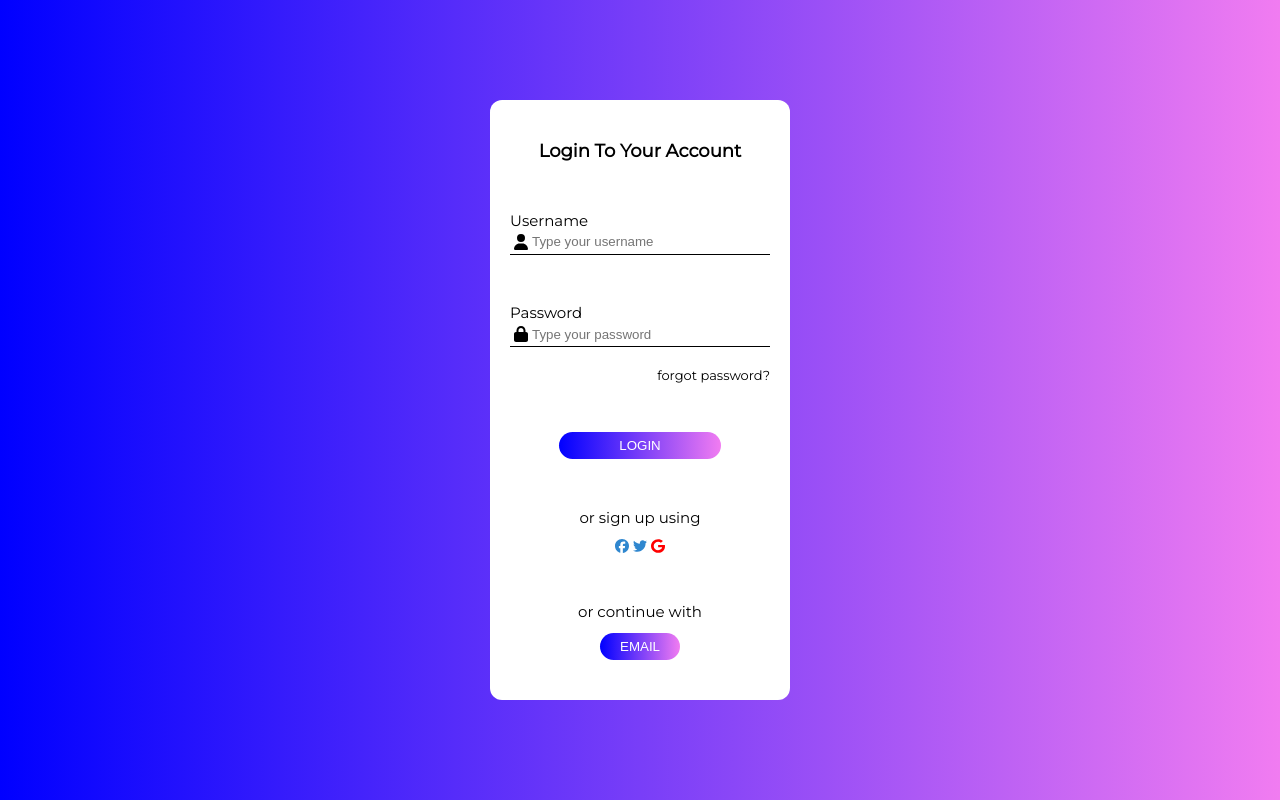
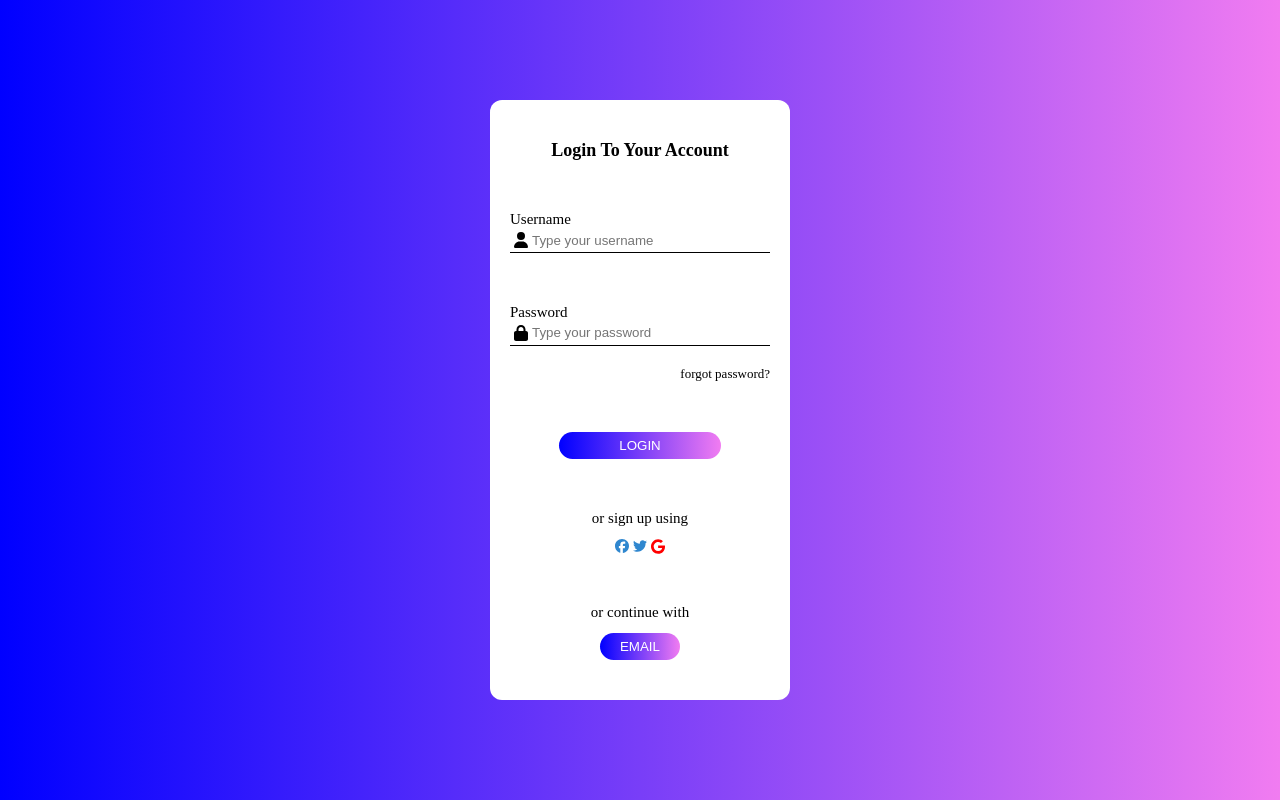
Before and after one commit to czDamian/login-form-1, a plain HTML site: page index.html in a window 1280 px wide. Drawn offline with Linux system fonts and the light colour scheme.

Commit message:
Update style.css

```diff
--- a/style.css
+++ b/style.css
@@ -6,7 +6,7 @@
 
 @font-face {
   font-family: "Montserrat";
-  src: url(assets/Montserrat-Regular.ttf);
+  src: url('https://fonts.googleapis.com/css2?family=Montserrat:ital,wght@0,100..900;1,100..900&display=swap');
 }
 
 body {
```
